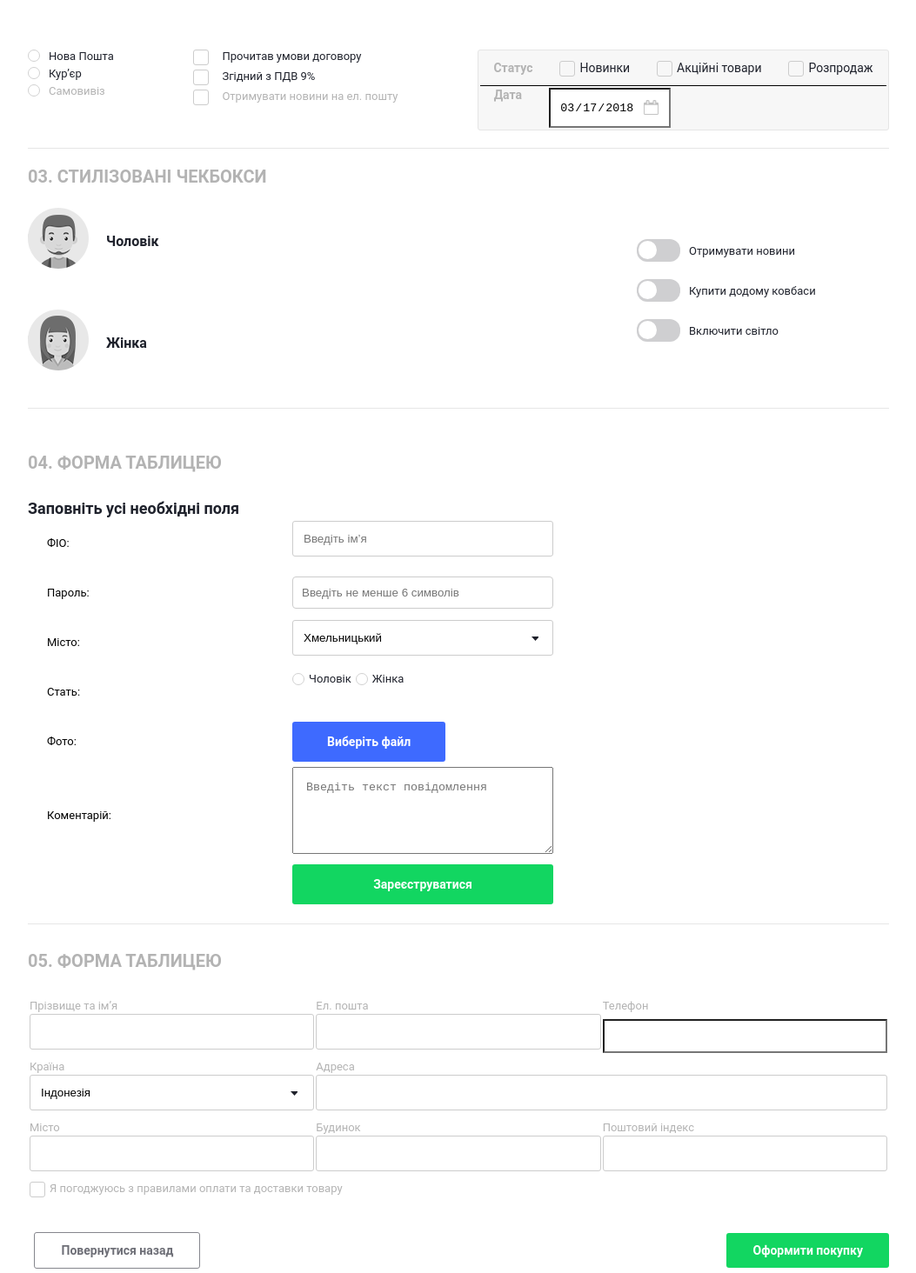
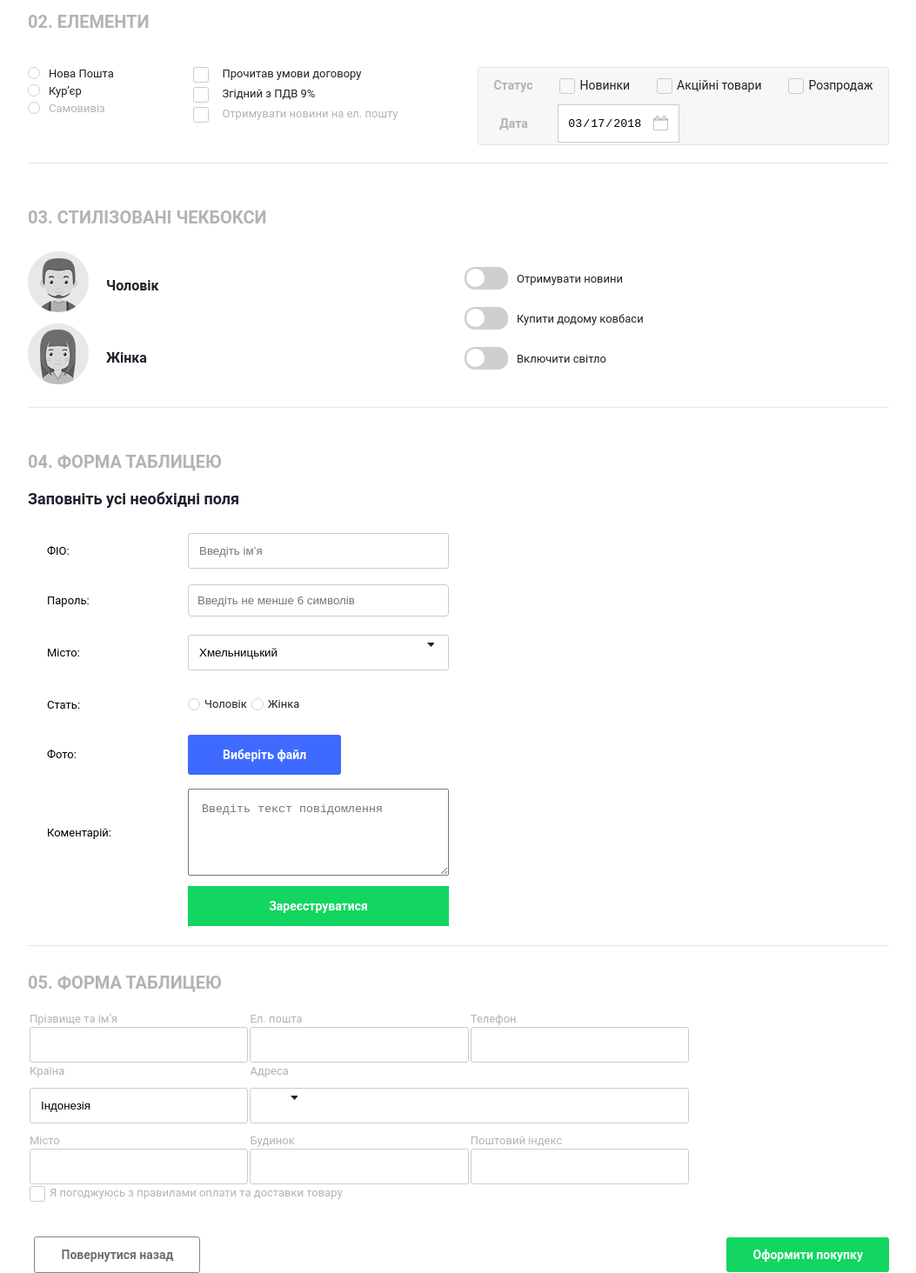
Before and after one commit to Lexa-Kely/Web-forms-FIXED, a plain HTML site: page index.html in a window 1280 px wide. Shown: the part 680-2144 px from the top of the page at 87% size, without its empty margins (113-1166 px from the left). Drawn offline with Linux system fonts and the light colour scheme.

Commit message:
fix patch

```diff
--- a/css/style.css
+++ b/css/style.css
@@ -35,7 +35,7 @@ input[type=checkbox]:checked::before {
     position: absolute;
     width: 8px;
     height: 3px;
-    top: 28%;
+    top: 26%;
     left: 19%;
     rotate: -45deg;
     border: 2px solid #3d69ff;
@@ -62,7 +62,7 @@ input[type=radio]:checked::before {
     content: "";
     position: absolute;
     top: 27%;
-    left: calc(19% + 1px);
+    left: calc(18% + 1px);
     width: 6px;
     height: 6px;
     border-radius: 4px;
@@ -140,6 +140,12 @@ img {
     width: 30%;
 }
 
+.eazyform input,
+select,
+textarea {
+    margin: 10px 0;
+}
+
 input {
     appearance: none;
     outline: none;
@@ -157,7 +163,7 @@ h1 {
 h2 {
     font-size: 20rem;
     letter-spacing: 0rem;
-    margin: 30px 0;
+    margin: 30px 0 20px 0;
     text-transform: uppercase;
     color: #b3b3b3;
     font-weight: 700;
@@ -167,6 +173,7 @@ h2 {
 h3 {
     font-size: 18rem;
     color: #1f222c;
+    padding-bottom: 20px;
     font-weight: 700;
     font-family: "Roboto";
 }
@@ -231,7 +238,6 @@ select {
     background-color: #ffffff;
     border: 1px solid #cccccc;
     padding: 12px;
-    margin-bottom: 10px;
 }
 
 
@@ -296,6 +302,7 @@ input[type="password"] {
 input[type="date"] {
     width: 140px;
     padding: 10px;
+    border: 1px solid #ccc;
 }
 
 input[type="date"]::-webkit-calendar-picker-indicator {
@@ -382,6 +389,13 @@ table {
     position: relative;
 }
 
+
+.dateStyled {
+    display: flex;
+    align-items: center;
+    padding: 10px;
+}
+
 b {
     font-size: 14rem;
     color: #b3b3b3;
@@ -399,6 +413,10 @@ b {
     font-family: "Roboto";
 }
 
+.checkboxForm {
+    width: 80%;
+}
+
 p label.disabled {
     color: #b3b3b3;
 }
@@ -408,7 +426,7 @@ p label.disabled {
 }
 
 .stylecheck input {
-    margin: 50px 0;
+    margin: 33px 0;
 }
 
 
@@ -489,7 +507,7 @@ p label.disabled {
 }
 
 .checkbox {
-    padding-top: 50px;
+    padding-top: 15px;
     width: 300px;
 }
 
@@ -520,6 +538,12 @@ p label.disabled {
     top: 9%;
     left: 2px;
     transition: 0.4s;
+}
+
+.register {
+    background-color: #07be51;
+    color: #fff;
+    text-align: center;
 }
 
 .buykovbasa::before {
@@ -569,7 +593,7 @@ p label.disabled {
 }
 
 .toptable td {
-    width: 300px;
+    width: 180px;
 }
 
 
@@ -637,6 +661,9 @@ img:hover+.login-form {
     display: none;
 }
 
+.gender-table{
+    padding: 14px 0;
+}
 .table-submit {
     display: inline-block;
     font-size: 14rem;
@@ -654,14 +681,16 @@ img:hover+.login-form {
     background-color: #07be51;
 }
 
-tr {
-    border-bottom: 1px solid black;
+.bottom-table {
+    width: 77%;
 }
 
-
 .bottom-table input[type=number] {
-    padding: 10px;
+    padding: 12px;
     width: 100%;
+    border-radius: 3px;
+    background-color: #ffffff;
+    border: 1px solid #cccccc;
 }
 
 .bottom-table td {
--- a/index.html
+++ b/index.html
@@ -58,17 +58,17 @@
             </form>
         </div>
     </div>
-    <h2 class="wrapper padding">02. елементи</h2>
-    <div class="wrapper flex elements">
+    <div class="wrapper ">
+        <h2>02. елементи</h2>
+        <div class="flex elements">
         <div class="delivery">
             <form action="delivery" method="post" class="checklist">
 
-                <p class="gap test"><input type="radio" name="delivery" id="nova-poshta" required>
+                <p class="gap"><input type="radio" name="delivery" id="nova-poshta" required>
                     <label for="nova-poshta">Нова Пошта</label>
                 </p>
-                <label for="curer" class="typedelivery">
-                    <p class="gap two test"><input type="radio" name="delivery" id="curer" required><label
-                            for="delivery">Кур’єр</label></p>
+                <p class="gap two"><input type="radio" name="delivery" id="curer" required><label
+                        for="curer">Кур’єр</label></p>
                 </label>
                 <label for="typedelivery" class="typedelivery">
                     <p class="gap"><input type="radio" name="delivery" id="Pickup" disabled>
@@ -90,8 +90,8 @@
             </form>
         </div>
         <div class="statedate flex">
-            <form action="" method="post">
-                <table>
+            <table>
+                    <form action="" method="post">
                     <tr class="around top">
                         <td>
                             <p class="trueflex"><label for="none" class="disabled">Статус</label></p>
@@ -120,21 +120,22 @@
                     <tr>
                         <td>
                             <p class="around date">
-                                <label for="date" class="disabled">Дата</label>
+                                <label for="date" class="disabled dateStyled">Дата</label>
                                 <input type="date" id="date" name="date" value="2018-03-17">
-                                <label for="" class="test"></label>
+                                <label for=""></label>
                             </p>
                         </td>
                     </tr>
+                </form>
                 </table>
-            </form>
+            </div>
         </div>
     </div>
 </header>
 <main>
     <div class="wrapper stylecheckbox">
-        <h2 class="wrapper">03. стилізовані чекбокси </h2>
-        <form action="" method="post" class="flex">
+        <h2 class="">03. стилізовані чекбокси</h2>
+        <form action="#" method="post" class="flex checkboxForm">
             <div class="stylecheck">
                 <p>
                     <input type="radio" name="gender" id="man">
@@ -151,17 +152,17 @@
                 <p class="flexcenter">
                     <input type="checkbox" name="news" id="cleam-news" class="newe">
                     <label for="cleam-news" class="cleam-news"></label>
-                    <label for="">Отримувати новини</label>
+                    <label for="cleam-news">Отримувати новини</label>
                 </p>
                 <p class="flexcenter">
                     <input type="checkbox" name="buykovbasa" id="buykovbasa">
                     <label for="buykovbasa" class="buykovbasa"></label>
-                    <label for="">Купити додому ковбаси</label>
+                    <label for="buykovbasa">Купити додому ковбаси</label>
                 </p>
                 <p class="flexcenter">
                     <input type="checkbox" name="on-ligth" id="on-ligth">
                     <label for="on-ligth" class="on-ligth"></label>
-                    <label for="">Включити світло</label>
+                    <label for="on-ligth">Включити світло</label>
                 </p>
             </div>
     </div>
@@ -185,7 +186,7 @@
                 <tr>
                     <td><label for="topcitys" class="">Місто:</label></td>
                     <td>
-                        <label for="" class="tableselect"></label>
+                        <label for="topcitys" class="tableselect"></label>
                         <select name="citys" id="topcitys">
                             <option value="">Хмельницький</option>
                             <option value="">Львів</option>
@@ -194,8 +195,8 @@
                     </td>
                 </tr>
                 <tr>
-                    <td><label for="man-_table">Стать:</label></td>
-                    <td class="flexcenter">
+                    <td><label for="man-table">Стать:</label></td>
+                    <td class="flexcenter gender-table">
                         <input type="radio" name="gender-table" id="man_table">
                         <label for="man_table" class="gender">Чоловік</label>
                         <input type="radio" name="gender-table" id="woman_table">
@@ -214,7 +215,7 @@
                 </tr>
                 <tr>
                     <td><label for=""></label></td>
-                    <td> <input type="submit" name="submit" id="submitwo" class="submitwo">
+                    <td class="register"> <input type="submit" name="submit" id="submitwo" class="submitwo">
                         <label for="submitwo" class="table-submit">Зареєструватися</label>
                     </td>
                 </tr>
@@ -227,7 +228,7 @@
         <h2>05. форма таблицею</h2>
         <form action="">
             <table class="bottom-table">
-                <tr>
+                <tr class="firstStroka">
                     <td><label for="bottom-name">Прізвище та ім’я</label></td>
                     <td><label for="bottom-email">Ел. пошта</label></td>
                     <td><label for="bottom-number">Телефон</label></td>
```
